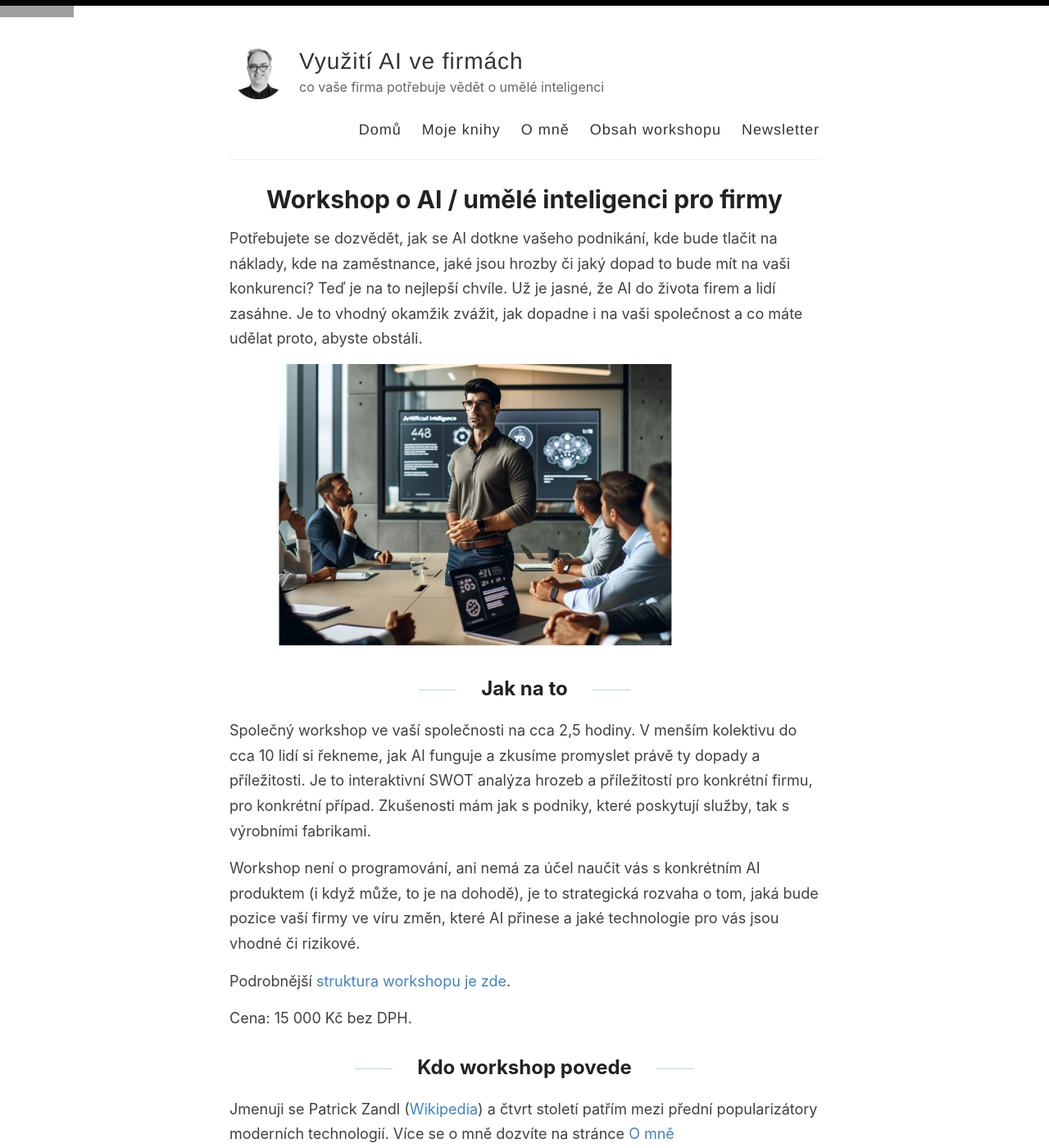
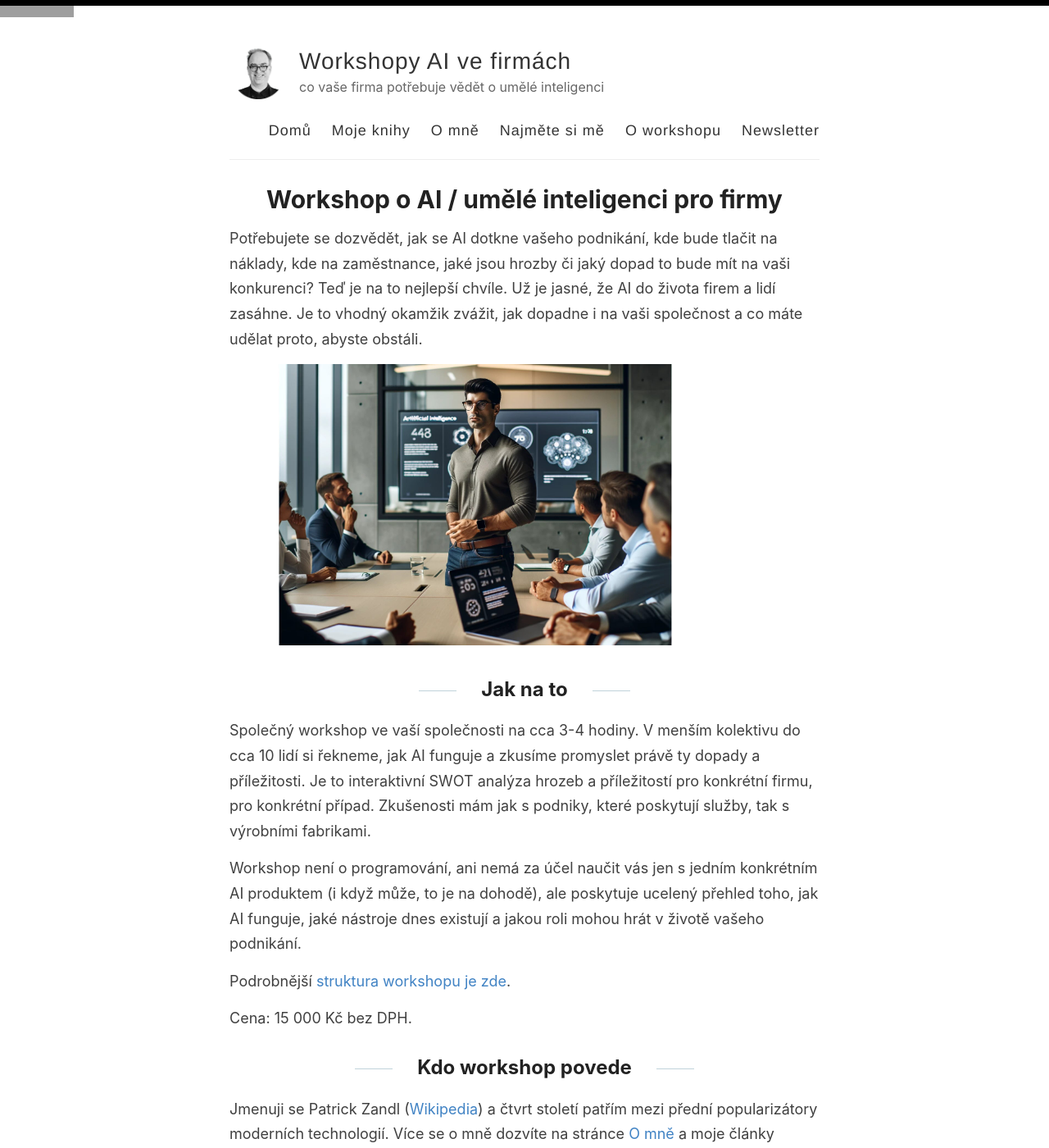
Before and after one commit to tangero/aivefirmach, a Jekyll site: the page built from index.html, in a window 1280 px wide and 1400 px high. Shown: the whole window at 82% size. Built offline with Jekyll 4.4.1, drawn with Linux system fonts in a browser that asks for light colours; the list of posts is cut into pages by our own code; comment, search, counter and statistics services are not loaded; some of the changed text lies outside the part shown; grey boxes are pictures that could not be loaded.

Commit message:
Update 4-2025

```diff
--- a/_config.yml
+++ b/_config.yml
@@ -3,7 +3,7 @@
 #
 
 # Name of your site (displayed in the header)
-name: Využití AI ve firmách
+name: Workshopy AI ve firmách
 
 # Name of the author
 author: Patrick Zandl
--- a/_includes/analytics.html
+++ b/_includes/analytics.html
@@ -15,6 +15,6 @@
 	<!-- End Google Analytics -->
 {% endif %}
 
-<script src="https://cdn.metricalp.com/event/metricalp.js" data-tid="mam132" defer></script>
-<a title="Google Analytics Alternative" href="https://clicky.com/101452826"><img alt="Clicky" src="//static.getclicky.com/media/links/badge.gif" border="0" /></a>
-<script async data-id="101452826" src="//static.getclicky.com/js"></script>
+<!-- 100% privacy-first analytics -->
+<script async src="https://scripts.simpleanalyticscdn.com/latest.js"></script>
+<noscript><img src="https://queue.simpleanalyticscdn.com/noscript.gif" alt="" referrerpolicy="no-referrer-when-downgrade"/></noscript>
--- a/_layouts/default.html
+++ b/_layouts/default.html
@@ -31,7 +31,8 @@
               <a href="{{ site.baseurl }}/">Domů</a>
               <a href="https://www.goodreads.com/patrick_zandl">Moje knihy</a>
               <a href="{{ site.baseurl }}/about">O mně</a>
-              <a href="{{ site.baseurl }}/workshop">Obsah workshopu</a>
+              <a href="{{ site.baseurl }}/najmetesime">Najměte si mě</a>
+              <a href="{{ site.baseurl }}/workshop">O workshopu</a>
               <a href="https://zandl.substack.com">Newsletter</a>
             </nav>
           </header>
--- a/index.html
+++ b/index.html
@@ -13,13 +13,13 @@ layout: default
 
     <h2>Jak na to</h2>
     <p>
-      Společný workshop ve vaší společnosti na cca 2,5 hodiny. V menším kolektivu do cca 10 lidí si řekneme, jak AI funguje a zkusíme promyslet právě ty dopady a příležitosti. Je to interaktivní SWOT analýza hrozeb a příležitostí pro konkrétní firmu, pro konkrétní případ. Zkušenosti mám jak s podniky, které poskytují služby, tak s výrobními fabrikami.</p>
-    <p>Workshop není o programování, ani nemá za účel naučit vás s konkrétním AI produktem (i když může, to je na dohodě), je to strategická rozvaha o tom, jaká bude pozice vaší firmy ve víru změn, které AI přinese a jaké technologie pro vás jsou vhodné či rizikové.</p>
+      Společný workshop ve vaší společnosti na cca 3-4 hodiny. V menším kolektivu do cca 10 lidí si řekneme, jak AI funguje a zkusíme promyslet právě ty dopady a příležitosti. Je to interaktivní SWOT analýza hrozeb a příležitostí pro konkrétní firmu, pro konkrétní případ. Zkušenosti mám jak s podniky, které poskytují služby, tak s výrobními fabrikami.</p>
+    <p>Workshop není o programování, ani nemá za účel naučit vás jen s jedním konkrétním AI produktem (i když může, to je na dohodě), ale poskytuje ucelený přehled toho, jak AI funguje, jaké nástroje dnes existují a jakou roli mohou hrát v životě vašeho podnikání.</p>
     <p>Podrobnější <a href="/workshop">struktura workshopu je zde</a>. </p>
     <p>Cena: 15 000 Kč bez DPH.</p>
 
     <h2>Kdo workshop povede</h2>
-    <p>Jmenuji se Patrick Zandl (<a href="https://cs.wikipedia.org/wiki/Patrick_Zandl">Wikipedia</a>) a čtvrt století patřím mezi přední popularizátory moderních technologií. Více se o mně dozvíte na stránce <a href="/about">O mně</a></p>
+    <p>Jmenuji se Patrick Zandl (<a href="https://cs.wikipedia.org/wiki/Patrick_Zandl">Wikipedia</a>) a čtvrt století patřím mezi přední popularizátory moderních technologií. Více se o mně dozvíte na stránce <a href="/about">O mně</a> a moje články můžete sledovat na <a href="https://www.marigold.cz">Marigold.cz</a>.</p>
 
     <h2>Kontakt, objednání</h2>
 
```
Also changed, not shown: _pages/about.md (+2 -2 lines), _pages/getting-started.md (deleted, +0 -51 lines), _pages/najmetesime.md (added, +24 -0 lines), _pages/workshop.md (+2 -0 lines).
